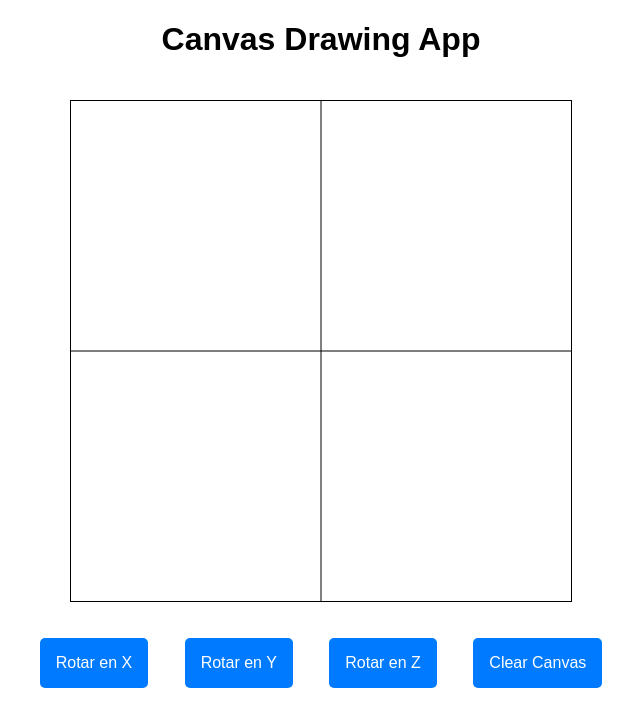
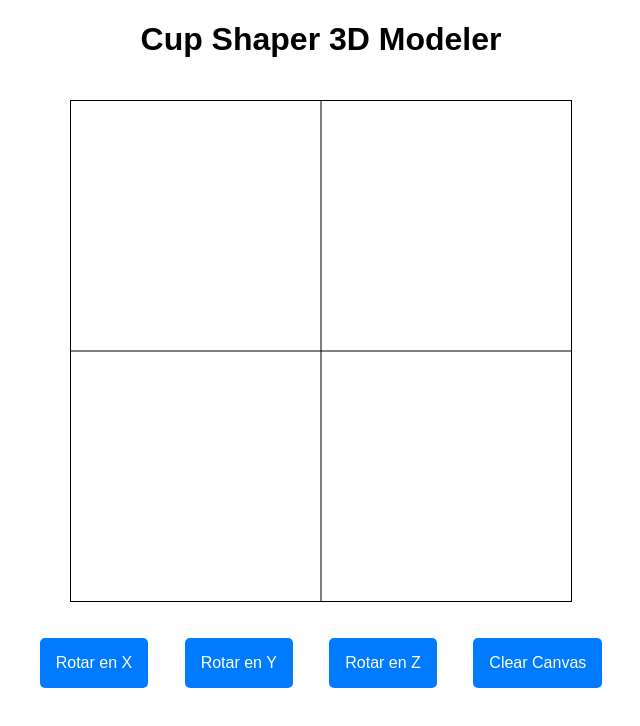
Before and after one commit to serchavalos/copas3d-web, a website built with Vite: page index.html in a window 1280 px wide. Shown: the whole page, without its empty margins (319-959 px from the left). Built offline with nearby package versions, Linux system fonts and the light colour scheme.

Commit message:
fix: description in index.html

```diff
--- a/index.html
+++ b/index.html
@@ -3,7 +3,7 @@
 <head>
   <meta charset="UTF-8">
   <meta name="viewport" content="width=device-width, initial-scale=1.0">
-  <title>COPAS3D Web</title>
+  <title>Cup Shaper 3D Modeler</title>
   <style>
     body {
       font-family: Arial, sans-serif;
@@ -35,7 +35,7 @@
   </style>
 </head>
 <body>
-  <h1>Canvas Drawing App</h1>
+  <h1>Cup Shaper 3D Modeler</h1>
   <main>
       <canvas id="drawingCanvas" width="500" height="500"></canvas>
       <form onsubmit="event.preventDefault();">
```
